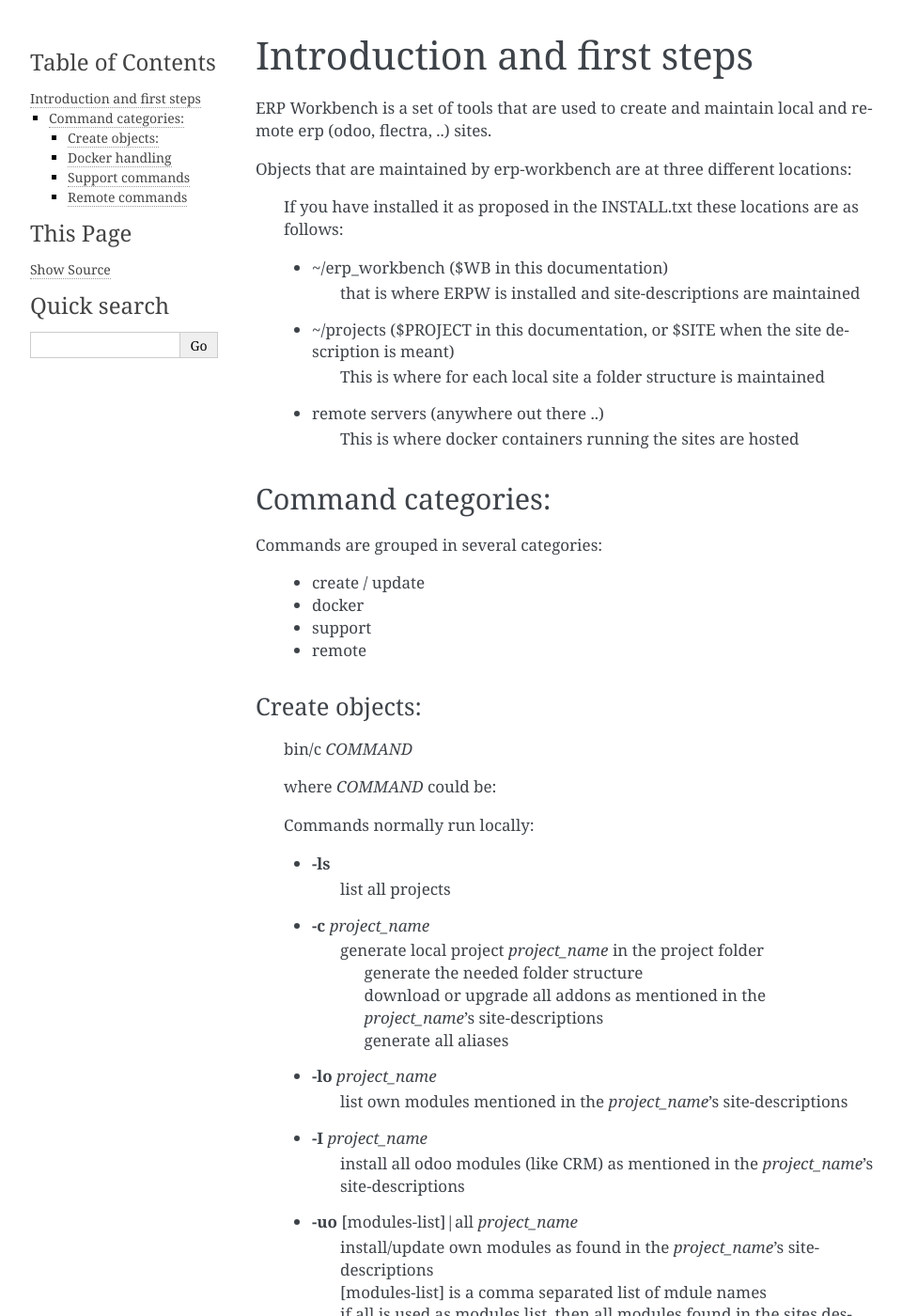
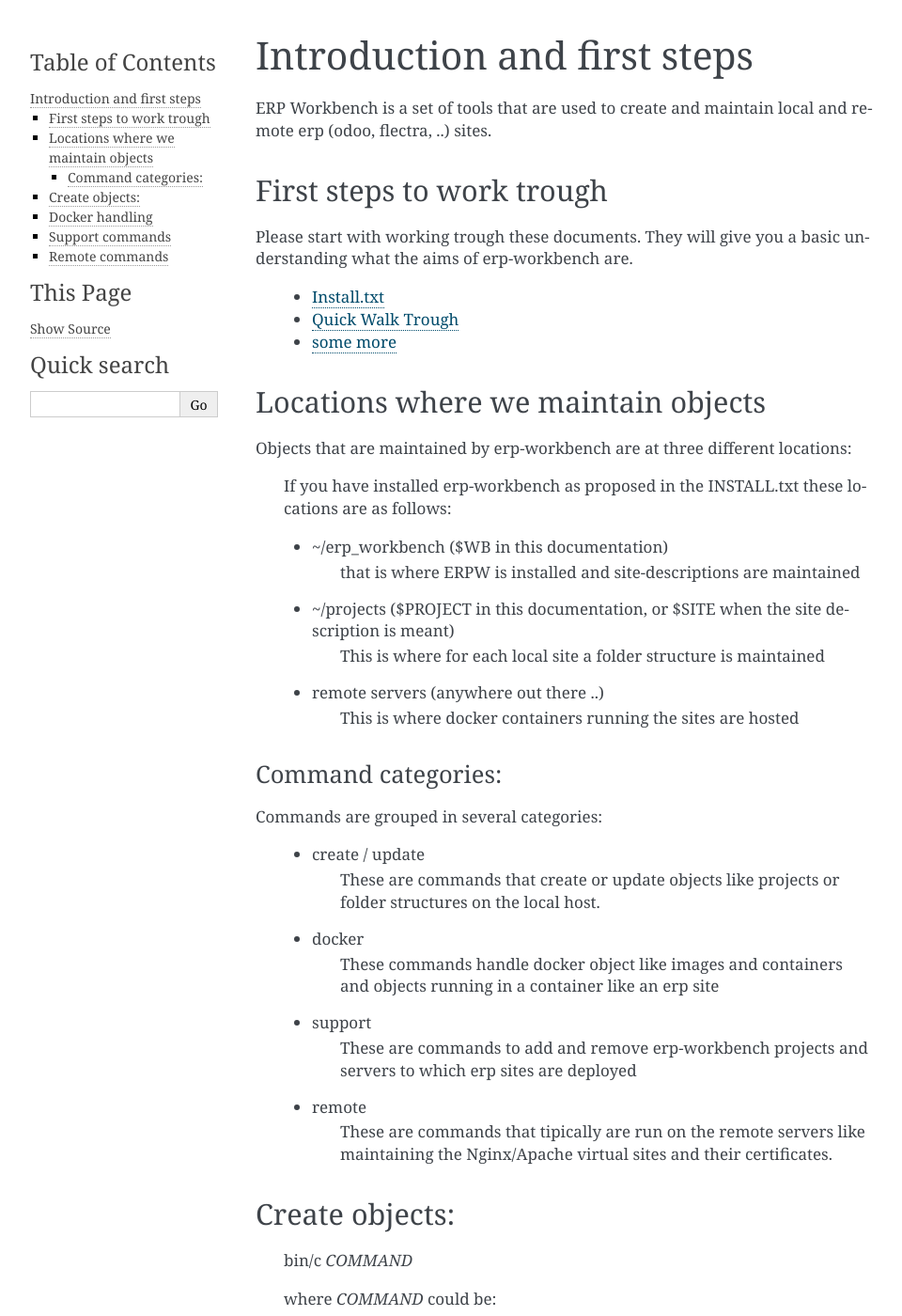
Before and after one commit to westlyou/erp-workbench, a Sphinx documentation site: the page built from help/source/intro.rst, in a window 1280 px wide and 1400 px high. Shown: the whole window at 94% size, without its empty margins (148-1108 px from the left). Built offline with Sphinx 7.4.7, drawn with Linux system fonts in a browser that asks for light colours; pages that are not in the unit, such as notebooks, are missing from menus.

Commit message:
WIP: more documentation

```diff
--- a/help/source/intro.rst
+++ b/help/source/intro.rst
@@ -5,9 +5,27 @@
 ERP Workbench is a set of tools that are used to create and maintain local and remote
 erp (odoo, flectra, ..) sites.
 
+First steps to work trough
+**************************
+
+Please start with working trough these documents.
+They will give you a basic understanding what the aims of erp-workbench are.
+
+    - Install.txt_
+    - `Quick Walk Trough`_
+    - `some more`_
+
+    .. _Install.txt: ../../../INSTALL.txt
+    .. _Quick Walk Trough: walktrough/index
+    .. _some more: https://www.redo2oo.ch
+
+
+Locations where we maintain objects
+***********************************
+
 Objects that are maintained by erp-workbench are at three different locations:
 
-    If you have installed it as proposed in the INSTALL.txt these locations are as follows:
+    If you have installed erp-workbench as proposed in the INSTALL.txt these locations are as follows:
 
     - ~/erp_workbench  ($WB in this documentation)
         that is where ERPW is installed and site-descriptions are maintained
@@ -23,9 +41,17 @@
 Commands are grouped in several categories:
 
     - create / update
+        These are commands that create or update objects
+        like projects or folder structures on the local host.
     - docker
+        These commands handle docker object like images and containers
+        and objects running in a container like an erp site
     - support
+        These are commands to add and remove erp-workbench projects
+        and servers to which erp sites are deployed
     - remote
+        These are commands that tipically are run on the remote servers
+        like maintaining the Nginx/Apache virtual sites and their certificates.
 
 Create objects:
 ***************
```
Also changed, not shown: 2 other files.
